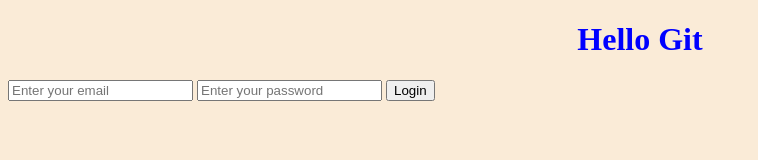
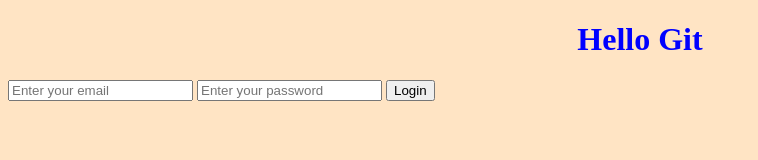
Before and after one commit to jkyvig/Coding-projects, a plain HTML site: page index.html in a window 1280 px wide. Shown: the whole page, without its empty margins (0-758 px from the left). Drawn offline with Linux system fonts and the light colour scheme.

Commit message:
new background

```diff
--- a/style.css
+++ b/style.css
@@ -3,5 +3,5 @@ h1 {
     color: blue;
 }
 body {
-    background-color: antiquewhite;
+    background-color:bisque;
 }
```
